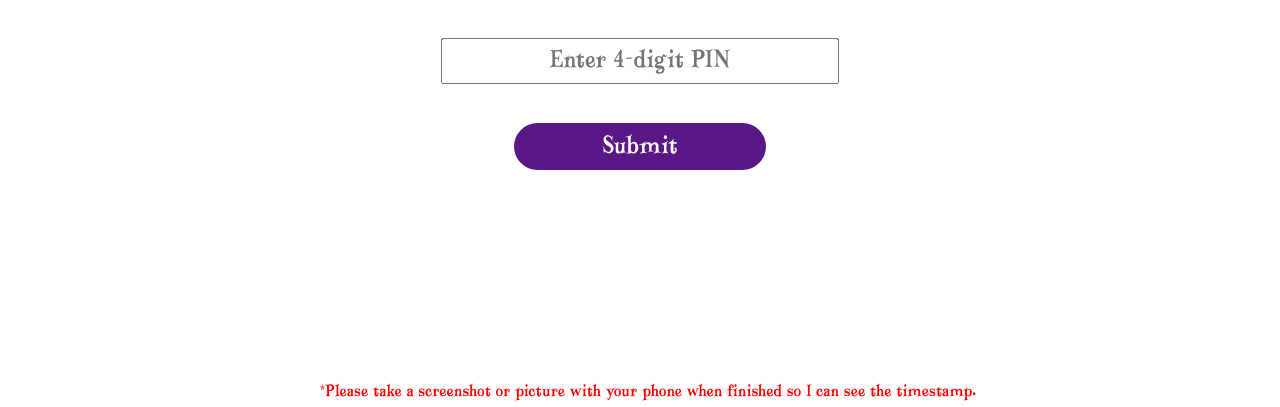
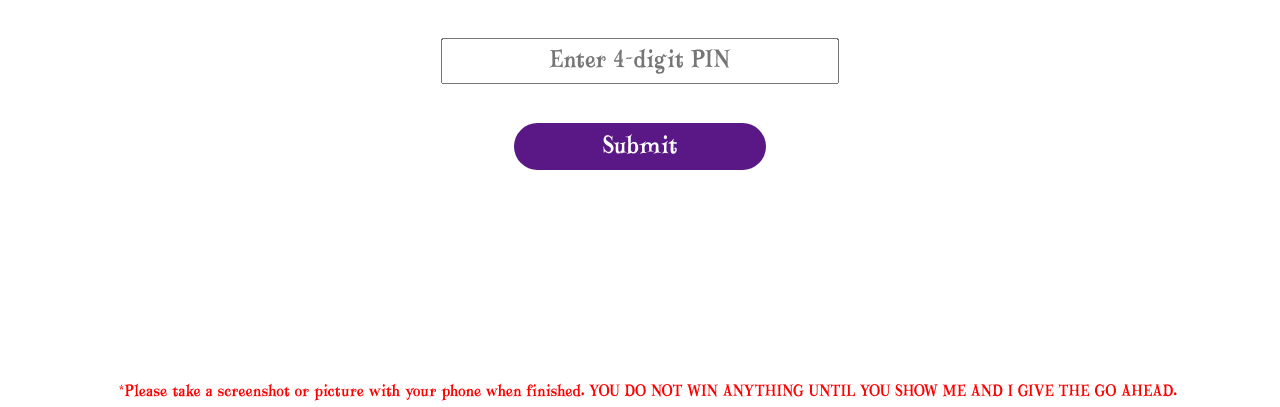
Before and after one commit to khansen213/gcapril2023, a plain HTML site: page index.html in a window 1280 px wide. Shown: the part 393-800 px from the top of the page. Drawn offline with Linux system fonts and the light colour scheme.

Commit message:
fixed secret

```diff
--- a/index.html
+++ b/index.html
@@ -111,6 +111,6 @@
         });
     </script>
 
-    <p>*Please take a screenshot or picture with your phone when finished so I can see the timestamp.</p>
+    <p>*Please take a screenshot or picture with your phone when finished. YOU DO NOT WIN ANYTHING UNTIL YOU SHOW ME AND I GIVE THE GO AHEAD.</p>
 </body>
 </html>
```
